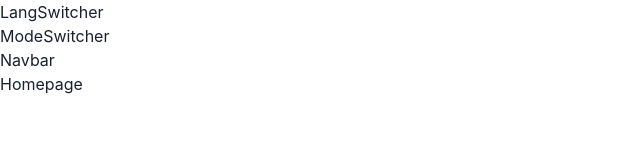
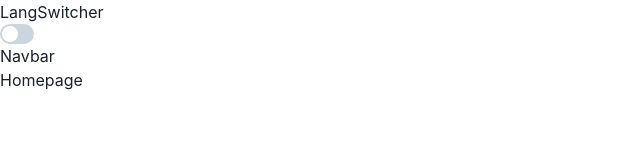
Before and after one commit to wooqash/resume, a Next.js app: page / in a window 1280 px wide. Shown: the top 160 px of the page, without its empty margins (0-640 px from the left). Built offline with nearby package versions, Linux system fonts and the light colour scheme.

Commit message:
feat(mode-switcher): added chakra-ui switcher for implementing light/dark mode

```diff
--- a/components/ModeSwitcher/ModeSwitcher.tsx
+++ b/components/ModeSwitcher/ModeSwitcher.tsx
@@ -1,7 +1,16 @@
+import { Stack, Switch, useColorMode } from "@chakra-ui/react";
+
 type ModeSwitcherProps = {};
 
 const ModeSwitcher: React.FC<ModeSwitcherProps> = () => {
-  return <div>ModeSwitcher</div>;
+  const { toggleColorMode } = useColorMode();
+  return (
+    <>
+      <Stack direction="row">
+        <Switch colorScheme="yellow" onChange={toggleColorMode} />
+      </Stack>
+    </>
+  );
 };
 
 export default ModeSwitcher;
```
